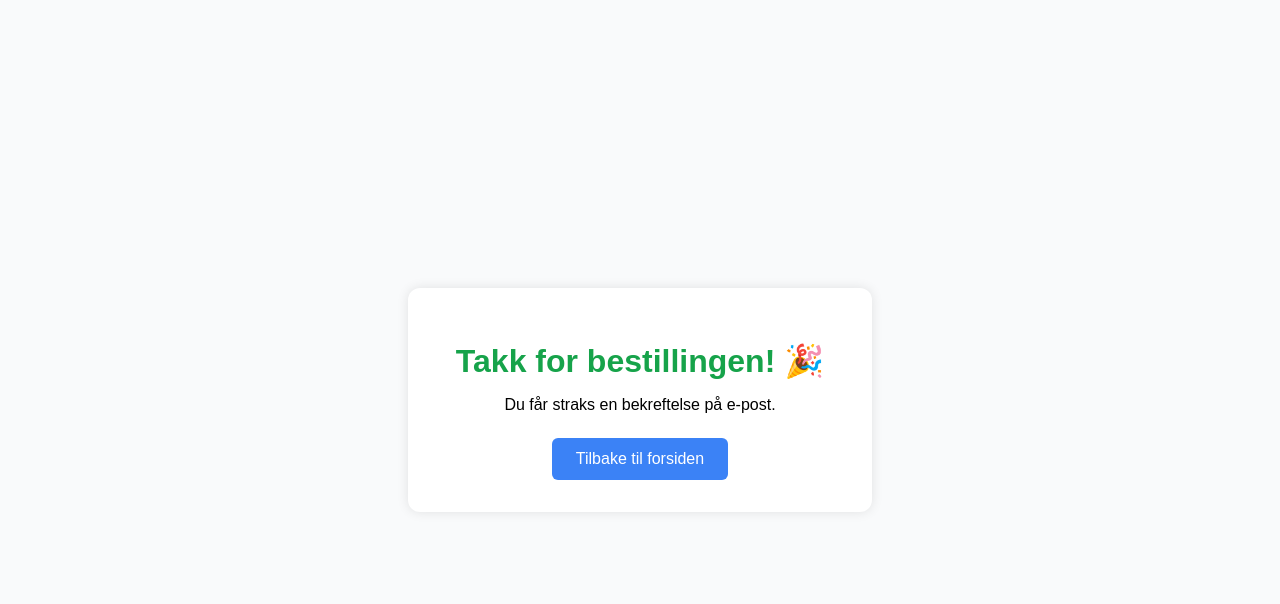
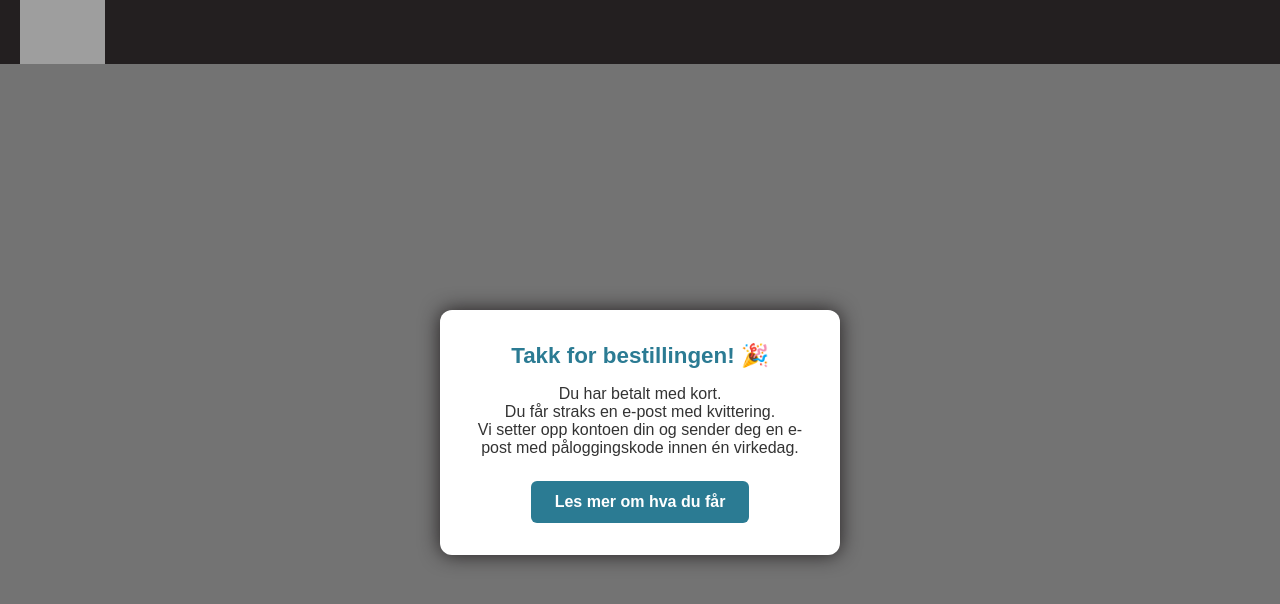
Before and after one commit to Trulsp61/stripe-checkout-mvp, a website: page public/takk-for-bestilling.html in a window 1280 px wide. Drawn offline with Linux system fonts and the light colour scheme; grey boxes are pictures that could not be loaded; a web font is replaced by a local one.

Commit message:
New Thank You Page

```diff
--- a/public/takk-for-bestilling.html
+++ b/public/takk-for-bestilling.html
@@ -1,53 +1,136 @@
 <!DOCTYPE html>
 <html lang="no">
+
 <head>
   <meta charset="UTF-8" />
   <meta name="viewport" content="width=device-width, initial-scale=1.0" />
   <title>Takk for bestillingen</title>
+  <link rel="preconnect" href="https://fonts.googleapis.com" />
+  <link rel="preconnect" href="https://fonts.gstatic.com" crossorigin />
+  <link href="https://fonts.googleapis.com/css2?family=Proxima+Nova:wght@400;700&display=swap" rel="stylesheet" />
   <style>
+    * {
+      margin: 0;
+      padding: 0;
+      box-sizing: border-box;
+    }
+
+    html,
     body {
-        background-color: #f9fafb;
-        font-family: sans-serif;
+      height: 100%;
+      font-family: 'Proxima Nova', sans-serif;
+      background-color: #737373;
+    }
+
+    .header {
+      position: sticky;
+      top: 0;
+      background-color: #231f20;
+      z-index: 1000;
+      height: 64px;
+    }
+
+    .header-container {
+      display: flex;
+      align-items: stretch;
+      height: 100%;
+      padding-left: 20px;
+    }
+
+    .logo-link {
+      display: flex;
+      align-items: stretch;
+    }
+
+    .logo-image {
+      height: 100%;
+      display: block;
+    }
+
+    .form-wrapper {
       display: flex;
       justify-content: center;
       align-items: center;
-        height: 100vh;
-        margin: 0;
+      min-height: calc(100vh - 64px);
+      padding: 2rem;
     }
-      .container {
+
+    .thankyou-box {
       background: white;
       padding: 2rem;
       border-radius: 12px;
-        box-shadow: 0 0 12px rgba(0, 0, 0, 0.1);
+      box-shadow: 0 0 20px #231f20;
+      width: 100%;
+      max-width: 400px;
       text-align: center;
-        max-width: 400px;
-        width: 100%;
     }
-      h1 {
-        color: #16a34a;
+
+    .thankyou-box h1 {
       margin-bottom: 1rem;
+      font-size: 1.4rem;
+      color: #2B7B93;
     }
-      p {
+
+    .thankyou-box p {
       margin-bottom: 1.5rem;
+      font-size: 1rem;
+      color: #333;
     }
-      a {
+
+    .btn {
       display: inline-block;
       padding: 0.75rem 1.5rem;
-        background-color: #3b82f6;
+      background: #2B7B93;
       color: white;
       text-decoration: none;
       border-radius: 6px;
+      font-weight: bold;
     }
-      a:hover {
-        background-color: #2563eb;
+
+    .btn:hover {
+      background: #24667a;
     }
   </style>
 </head>
+
 <body>
-    <div class="container">
+  <header class="header">
+    <div class="header-container">
+      <a href="https://www.videocation.no" class="logo-link">
+        <img src="https://hjelpesenter.videocation.no/hs-fs/hubfs/VC.NO_new%20yellow%20(1)-3.png?width=120&height=96"
+          alt="Videocation-logo" class="logo-image" />
+      </a>
+    </div>
+  </header>
+
+  <main class="form-wrapper">
+    <div class="thankyou-box">
       <h1>Takk for bestillingen! 🎉</h1>
-      <p>Du får straks en bekreftelse på e-post.</p>
-      <a href="/">Tilbake til forsiden</a>
+      <p id="confirmation-msg">Behandler kjøpsinformasjon...</p>
+      <a href="https://www.videocation.no/bedrift" class="btn">Les mer om hva du får</a>
     </div>
+  </main>
+
+  <script>
+    const method = localStorage.getItem('payment_method');
+    const msg = document.getElementById('confirmation-msg');
+
+    if (method === 'invoice') {
+      msg.innerHTML = `
+        Du har valgt å betale med faktura.<br>
+        Fakturaen sendes straks til e-posten du oppga.<br>
+        Vi setter opp kontoen din og sender deg en e-post med påloggingskode innen én virkedag.
+      `;
+    } else {
+      msg.innerHTML = `
+        Du har betalt med kort.<br>
+        Du får straks en e-post med kvittering.<br>
+        Vi setter opp kontoen din og sender deg en e-post med påloggingskode innen én virkedag.
+      `;
+    }
+
+    localStorage.removeItem('payment_method');
+  </script>
 </body>
+
 </html>
```
Lines whose indentation alone changed are shown as unchanged.
